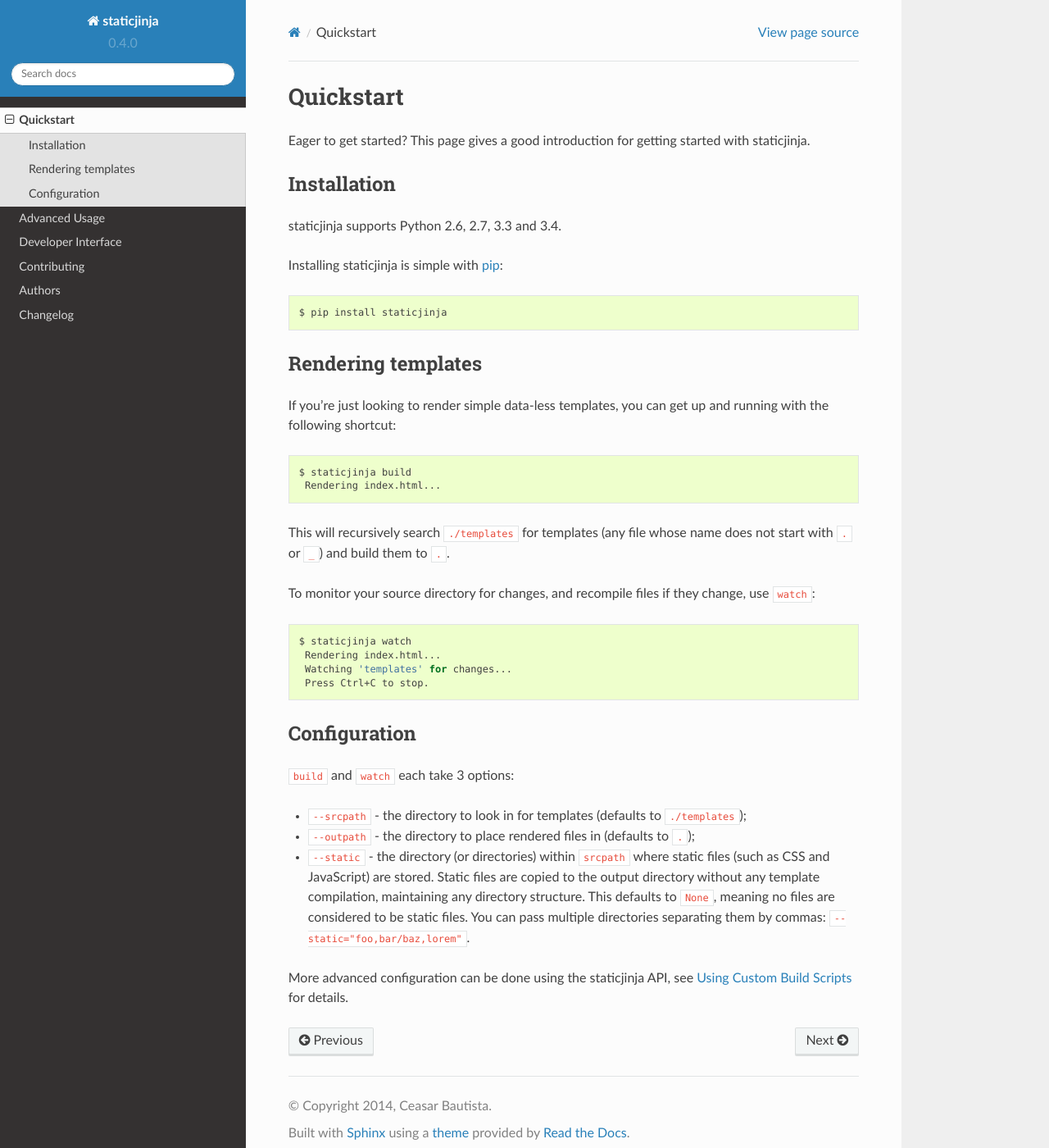
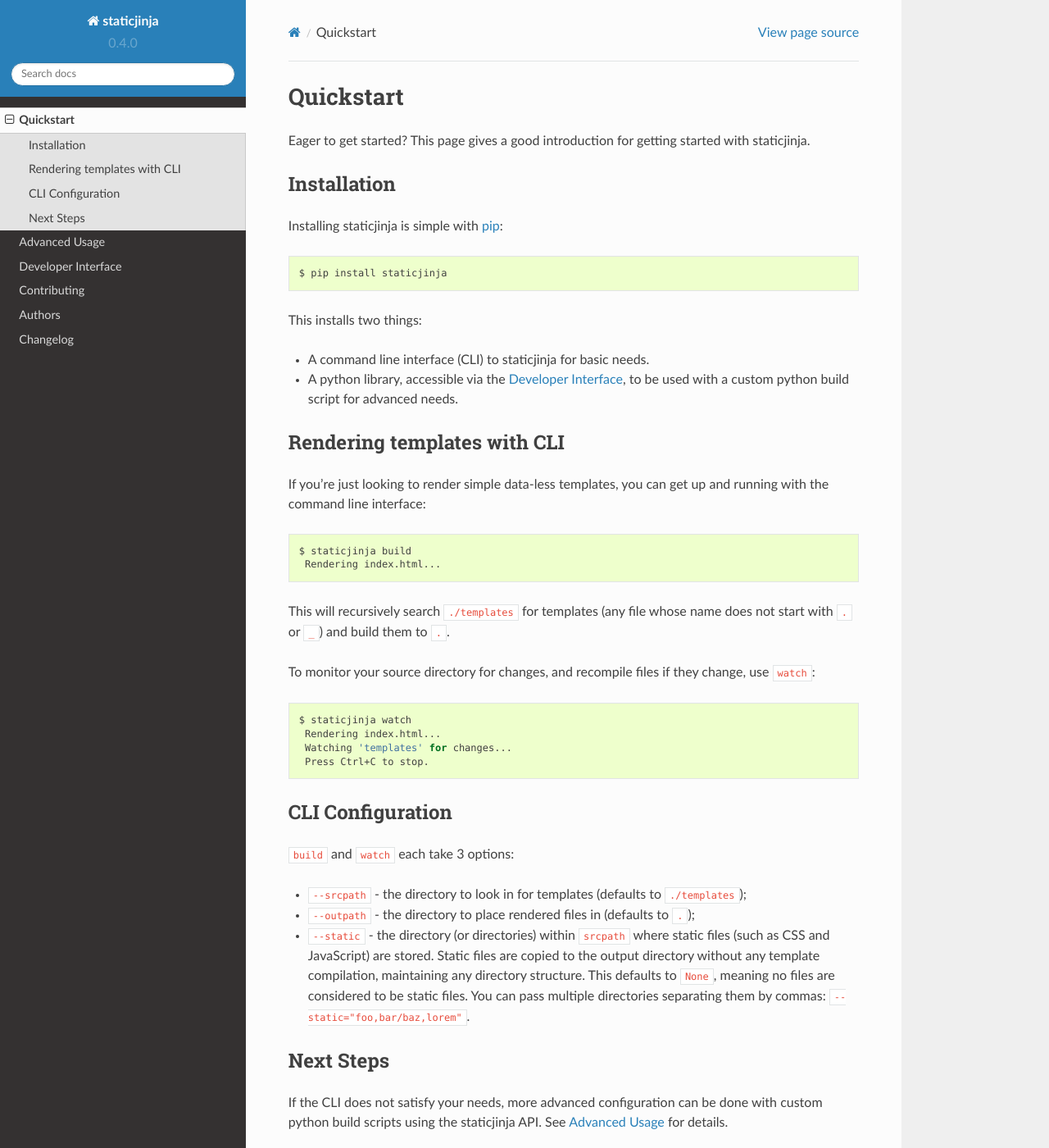
Before and after one commit to staticjinja/staticjinja, a Sphinx documentation site: the page built from docs/user/quickstart.rst, in a window 1280 px wide and 1400 px high. Shown: the whole window at 82% size. Built offline with Sphinx 7.4.7 and the Read the Docs theme 2.0.0, drawn with Linux system fonts in a browser that asks for light colours.

Commit message:
Tweak and update docs/user/quickstart.rst
They stated python versions were out of date. Just delete this specification, it's are bound to always be out of date. You can find that info elsewhere.

Then, make it more explicit that this quickstart is for CLI, and that there is the API for advanced use.

Finally, fix a few style things.

```diff
--- a/docs/api.rst
+++ b/docs/api.rst
@@ -1,4 +1,4 @@
-.. _api:
+.. _Developer Interface:
 
 Developer Interface
 ===================
--- a/docs/user/advanced.rst
+++ b/docs/user/advanced.rst
@@ -1,5 +1,7 @@
 
 .. _standard Jinja2 filters: http://jinja.pocoo.org/docs/dev/templates/#builtin-filters
+
+.. _Advanced Usage:
 
 Advanced Usage
 ==============
--- a/docs/user/quickstart.rst
+++ b/docs/user/quickstart.rst
@@ -7,18 +7,23 @@
 Installation
 ------------
 
-staticjinja supports Python 2.6, 2.7, 3.3 and 3.4.
-
 Installing staticjinja is simple with `pip
 <http://www.pip-installer.org/>`_::
 
     $ pip install staticjinja
 
-Rendering templates
--------------------
+This installs two things:
+
+* A command line interface (CLI) to staticjinja for basic needs.
+* A python library, accessible via the :ref:`Developer Interface`, to be used with a custom
+  python build script for advanced needs.
+
+
+Rendering templates with CLI
+----------------------------
 
 If you're just looking to render simple data-less templates, you can
-get up and running with the following shortcut:
+get up and running with the command line interface:
 
 .. code-block:: bash
 
@@ -39,8 +44,8 @@
     Watching 'templates' for changes...
     Press Ctrl+C to stop.
 
-Configuration
--------------
+CLI Configuration
+-----------------
 
 ``build`` and ``watch`` each take 3 options:
 
@@ -49,12 +54,16 @@
 * ``--outpath`` - the directory to place rendered files in (defaults
   to ``.``);
 * ``--static`` - the directory (or directories) within ``srcpath``
-  where static files   (such as CSS and JavaScript) are stored. Static
+  where static files (such as CSS and JavaScript) are stored. Static
   files are copied to the output directory without any template
   compilation, maintaining any directory structure. This defaults to
   ``None``, meaning no files are considered to be static files. You
   can pass multiple directories separating them by commas:
   ``--static="foo,bar/baz,lorem"``.
 
-More advanced configuration can be done using the staticjinja API, see
-:ref:`custom-build-scripts` for details.
+Next Steps
+----------
+
+If the CLI does not satisfy your needs, more advanced configuration can be
+done with custom python build scripts using the staticjinja API.
+See :ref:`Advanced Usage` for details.
```
Also changed, not shown: other parts of docs/user/advanced.rst (+0 -2 lines).
